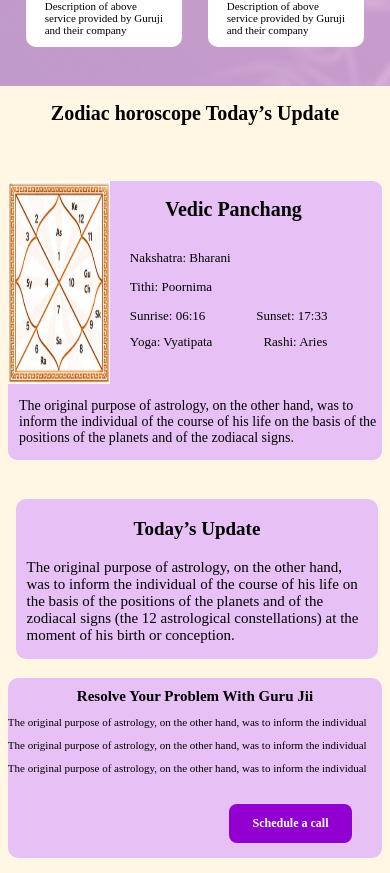
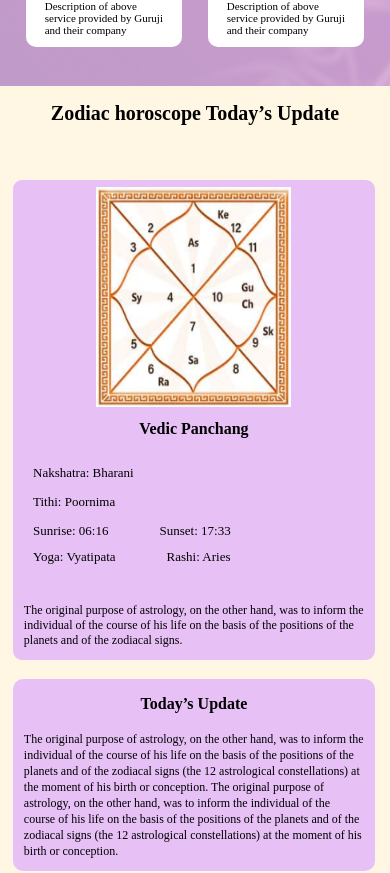
Before and after one commit to Priyanshusingh46/Guru_jii2.O, a React (Create React App) app: page / in a window 390 px wide. Shown: the part 2845-3718 px from the top of the page. Built offline with nearby package versions, Linux system fonts and the light colour scheme.

Commit message:
1st commit

```diff
--- a/src/Components/Home/NewsUpdate.js
+++ b/src/Components/Home/NewsUpdate.js
@@ -7,7 +7,12 @@ function NewsUpdate() {
         <p id="newsupdatepara">The original purpose of astrology, on the other hand, was to inform
         the individual of the course of his life on the basis of the positions of the
         planets and of the zodiacal signs
-        (the 12 astrological constellations) at the moment of his birth or conception.</p>
+        (the 12 astrological constellations) at the moment of his birth or conception.
+        The original purpose of astrology, on the other hand, was to inform
+        the individual of the course of his life on the basis of the positions of the
+        planets and of the zodiacal signs
+        (the 12 astrological constellations) at the moment of his birth or conception.
+        </p>
     </div>
   )
 }
--- a/src/Css/Blogs/blogscard.css
+++ b/src/Css/Blogs/blogscard.css
@@ -28,6 +28,8 @@
     margin-top: 0px;
     font-size: 18px;
     font-weight: 500;
+    padding-left: 10px;
+    padding-right: 20px;
 }
 /* medoa query */
 @media only screen and (max-width:750px) {
--- a/src/Css/Home/Resolveproblem.css
+++ b/src/Css/Home/Resolveproblem.css
@@ -90,13 +90,38 @@ border-radius: 10px;
         width: 102%;
     }
 }
+@media only screen and (max-width:1185px){
+    #resolveheading {
+        text-align: center;
+        margin-bottom: 3%;
+        font-size: 22px;
+    }
+    #resolvepara {
+        text-align: center;
+        font-size: 16px;
+    }
+}
+@media only screen and (max-width:500px){
+#resolvepara {
+    text-align: center;
+    font-size: 13px;
+}
+#resolveheading {
+    text-align: center;
+    margin-bottom: 3%;
+    font-size: 19px;
+}
+}
 @media only screen and (max-width:400px){
     #resolveheading {
         font-size: 15px;
     }
     #resolvepara {
-        font-size: 11px;
-        text-align: left;
+        font-size: 10px;
+    text-align: left;
+    /* padding: 10px; */
+    padding-left: 13px;
+    margin-right: 3px;
     }
     .buttonresolvecall {
         width: 33%;
@@ -105,3 +130,16 @@ border-radius: 10px;
         font-size: 12px;
     }
 }
+@media only screen and (max-width:300px){
+#resolveheading {
+    font-size: 13px;
+}
+.resolvefirstdiv {
+    display: flex;
+    flex-direction: column;
+    padding-left: 11px;
+}
+#buttontext {
+    font-size: 10px;
+}
+}
--- a/src/Css/Home/Testimonalcard.css
+++ b/src/Css/Home/Testimonalcard.css
@@ -2,6 +2,7 @@
     width: 100px;
     height: 100px;
     border-radius: 50px;
+    padding-right: 10px;
 }
 .Testimonalcardouterdiv{
     width: 25%;
--- a/src/Css/Home/dailyupdate.css
+++ b/src/Css/Home/dailyupdate.css
@@ -3,17 +3,28 @@
 }
 .sunandnewsdiv{
     display: flex;
+    justify-content: space-between;
+    padding-left: 60px;
 }
 .DailyUpdatediv{
     overflow-x: hidden;
 }
 
 /* css media query*/
-@media only screen and (max-width:700px){
+@media only screen and (max-width:900px){
     .sunandnewsdiv{
         display: flex;
         flex-direction: column;
+        padding-left: 20px;
     }
+}
+
+@media only screen and (max-width:700px){
+.sunandnewsdiv {
+    display: flex;
+    flex-direction: column;
+    padding-left: 13px;
+}
 }
 @media only screen and (max-width:500px)
 {
@@ -22,3 +33,9 @@
         font-size: 20px;
     }
 }
+@media only screen and (max-width:300px){
+#Zodiacheading {
+    text-align: center;
+    font-size: 16px;
+}
+}
--- a/src/Css/Home/newsupdate.css
+++ b/src/Css/Home/newsupdate.css
@@ -1,9 +1,9 @@
 .newsupdateouterdiv {
     margin-top: 10%;
-    margin-right: 2%;
     background: #E7C1F6;
     border-radius: 10px;
-    width: 154%;
+    width: 52%;
+    margin-right: 14px;
 }
 #newsupdateheading{
     font-size: 33px;
@@ -12,11 +12,22 @@
 }
 #newsupdatepara {
     font-size: 22px;
-    margin-top: 16%;
+    margin-top: 10%;
     margin-left: 3%;
     margin-right: 3%;
 }
-@media only screen and (max-width:700px){
+@media only screen and (max-width:1360px){
+    #newsupdatepara {
+        font-size: 18px;
+        line-height: 28px;
+    }
+    #newsupdateheading {
+        font-size: 22px;
+        font-weight: 900;
+        text-align: center;
+    }
+}
+@media only screen and (max-width:900px){
     #newsupdatepara {
         font-size: 19px;
         margin-top: 5%;
@@ -24,13 +35,44 @@
         margin-right: 3%;
     }
     .newsupdateouterdiv {
-        width: 93%;
+        width: 98%;
+        margin-top: 5%;
     }
+    #newsupdateheading {
+        font-size: 24px;
+        font-weight: 900;
+        text-align: center;
+    }
+    #newsupdatepara {
+        font-size: 21px;
+        margin-top: 5%;
+        margin-left: 3%;
+        margin-right: 3%;
+    }
+}
+
+@media only screen and (max-width:700px){
+#newsupdatepara {
+    font-size: 15px;
+    margin-top: 5%;
+    margin-left: 3%;
+    margin-right: 3%;
+    line-height: 23px;
+}
+#newsupdateheading {
+    font-size: 20px;
+    font-weight: 900;
+    text-align: center;
+}
+.newsupdateouterdiv {
+    width: 96%;
+    margin-top: 5%;
+}
 }
 @media only screen and (max-width:500px)
 {
     #newsupdatepara {
-        font-size: 15px;
+        font-size: 13px;
         margin-top: 5%;
         margin-left: 3%;
         margin-right: 3%;
@@ -41,9 +83,28 @@
         text-align: center;
     }
 }
+@media only screen and (max-width:400px){
+#newsupdateheading {
+    font-size: 16px;
+    font-weight: 900;
+    text-align: center;
+}
+#newsupdatepara {
+    font-size: 12px;
+    line-height: 16px;
+    margin-top: 5%;
+    margin-left: 3%;
+    margin-right: 3%;
+}
+}
 @media only screen and (max-width:375px)
 {
     #newsupdatepara {
         font-size: 13px;
     }
+    #newsupdateheading {
+        font-size: 13px;
+        font-weight: 900;
+        text-align: center;
+    }
 }
--- a/src/Css/Home/sunarrisecard.css
+++ b/src/Css/Home/sunarrisecard.css
@@ -2,7 +2,8 @@
     display:flex
 }
 #sunarrisekunaliimage{
-    width: 174px;
+    width: 244px;
+    height: 244px;
     padding: 0;
 }
 .littlegap{
@@ -34,9 +35,7 @@
 .sunarriseouterdiv {
     background: #E7C1F6;
     margin-top: 10%;
-    margin-right: 10%;
-    margin-left: 2%;
-    width: 132%;
+    width: 44%;
     border-radius: 9px;
 }
 .sunarrisepara {
@@ -49,10 +48,31 @@
 }
 
 /* css */
+@media only screen and (max-width:1360px){
+    #sunarrisekunaliimage {
+        width: 198px;
+        height: 244px;
+        padding: 0;
+    }
+    #sunarrisedatepara1 {
+        display: flex;
+        font-size: 18px;
+    }
+    #sunarrisedatepara {
+        font-size: 18px;
+    }
+    #sunarrisedatepara2 {
+        display: flex;
+        font-size: 18px;
+        margin-top: -8%;
+    }
+    .sunarrisepara {
+        font-size: 18px;
+        margin-left: 5%;
+        margin-right: 5%;
+    }
+}
 @media only screen and (max-width:1184px){
-    .sunarriseouterdiv {
-        width: 116%;
-    }
     .newsupdateouterdiv {
         margin-top: 10%;
         margin-right: 1%;
@@ -60,12 +80,55 @@
         border-radius: 10px;
     }
     #sunarrisekunaliimage {
-        width: 129px;
-        height: 30vh;
-        padding: 0px;
-        margin-top: 17%;
+        width: 168px;
+        height: 226px;
+        padding: 0;
+    }
+    #vedicpanchang {
+        text-align: center;
+        font-size: 20px;
     }
 }
+@media only screen and (max-width:900px){
+.sunarriseouterdiv {
+    background: #E7C1F6;
+    margin-top: 10%;
+     width: 98%;
+    border-radius: 9px;
+   /* margin-right: 28px;*/
+    /* padding-right: 20px; */
+}
+#sunarrisekunaliimage {
+    width: 244px;
+    height: 244px;
+    padding: 0;
+}
+.textupdate{
+    width: 100%;
+}
+.sunarrisepara {
+    font-size: 21px;
+    margin-left: 5%;
+    margin-right: 5%;
+}
+#sunarrisedatepara {
+    font-size: 21px;
+}
+#sunarrisedatepara1 {
+    display: flex;
+    font-size: 21px;
+}
+#sunarrisedatepara2 {
+    display: flex;
+    font-size: 21px;
+    margin-top: -8%;
+}
+#vedicpanchang {
+    text-align: center;
+    font-size: 24px;
+}
+}
+/*
 @media only screen and (max-width:850px){
     #sunarrisekunaliimage {
         width: 129px;
@@ -105,7 +168,7 @@
         height: 31vh;
         margin-top: 13%;
     }
-}
+}*/
 @media only screen and (max-width:700px){
     .sunarriseouterdiv {
         width: 96%;
@@ -114,14 +177,14 @@
     #sunarrisekunaliimage {
         margin-top: 0%;
         padding: 0;
-        width: 202px;
-        height: 40vh;
+        width: 220px;
+        height: 220px;
     }
     #vedicpanchang {
         margin-left: 0%;
     }
     .sunarrisepara {
-        font-size: 22px;
+        font-size: 17px;
         width: 92%;
         margin-left: 4%;
     }
@@ -135,58 +198,69 @@
         margin-top: 10%;
         margin-right: 4%;
         background: #E7C1F6;
-        margin-left: 4%;
+        margin-left: 0%;
     }
     #sunarrisedatepara {
-        font-size: 23px;
+        font-size: 17px;
     }
     #sunarrisedatepara1 {
-        font-size: 24px;
+        font-size: 17px;
     }
     #sunarrisedatepara2 {
-        font-size: 24px;
+        font-size: 17px;
     }
-
+    #vedicpanchang {
+        text-align: center;
+        font-size: 19px;
+    }
 
 }
 @media only screen and (max-width:500px){
     .sunarrisepara {
-        font-size: 20px;
+        font-size: 13px;
         width: 98%;
         margin-left: 3%;
     }
     #sunarrisedatepara {
-        font-size: 20px;
+        font-size: 13px;
     }
     #sunarrisedatepara1 {
-        font-size: 20px;
+        font-size: 13px;
     }
     #sunarrisedatepara2 {
-        font-size: 20px;
+        font-size: 13px;
     }
     #sunarrisekunaliimage {
-        margin-top: 0%;
-        width: 145px;
-        height: 28vh;
+        margin-top: 3%;
+        width: 258px;
+        align-self: center;
     }
     #vedicpanchang {
         margin-left: 0%;
         font-size: 20px;
+    }
+    .sunarrisechangediv {
+        display: flex;
+        flex-direction: column;
     }
 }
 
 @media only screen and (max-width:400px)
 {
     #sunarrisekunaliimage {
-        margin-top: 0%;
-        width: 102px;
-        height: 24vh;
+        margin-top: 2%;
+        width: 195px;
+        /* height: 24vh; */
+    }
+    #vedicpanchang {
+        margin-left: 0%;
+        font-size: 16px;
     }
     #sunarrisedatepara {
         font-size: 13px;
     }
     .sunarrisepara {
-        font-size: 14px;
+        font-size: 12px;
         width: 96%;
         margin-left: 3%;
     }
@@ -197,3 +271,14 @@
         font-size: 13px;
     }
 }
+@media only screen and (max-width:300px){
+    #sunarrisekunaliimage {
+        margin-top: 2%;
+        width: 130px;
+        height: 130px;
+    }
+    #vedicpanchang {
+        margin-left: 0%;
+        font-size: 13px;
+    }
+}
```
